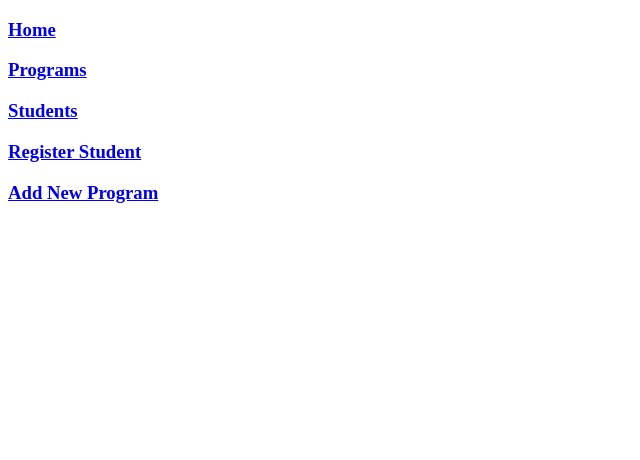
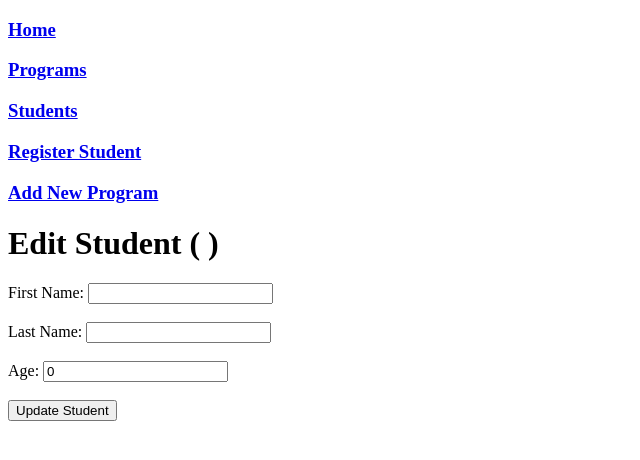
Before and after one commit to jflet004/phase-3-project-frontend, a React (Create React App) app: page /students/1/edit in a window 1280 px wide. Shown: the top 460 px of the page, without its empty margins (0-640 px from the left). Built offline with nearby package versions, Linux system fonts and the light colour scheme; no server answers.

Commit message:
Add edit capabilities to Student component

```diff
--- a/src/App.js
+++ b/src/App.js
@@ -4,6 +4,7 @@ import Navbar from "./components/Navbar";
 import Home from "./components/Home";
 import StudentList from "./components/StudentList";
 import AddStudent from "./components/AddStudent";
+import EditStudent from "./components/EditStudent";
 import StudentDetails from "./components/StudentDetails";
 import ProgramList from "./components/ProgramList";
 import AddProgram from "./components/AddProgram";
@@ -20,6 +21,7 @@ function App() {
           <Route path="/students" element={ <StudentList /> } />
           <Route path="/students/new" element={ <AddStudent /> } />
           <Route path="/students/:id" element={ <StudentDetails /> } />
+          <Route path="/students/:id/edit" element={ <EditStudent /> } />
           <Route path="/programs" element={ <ProgramList /> } />
           <Route path="/programs/new" element={ <AddProgram /> } />
           <Route path="/programs/:id" element={ <ProgramDetails /> } />
--- /dev/null
+++ b/src/components/EditStudent.js
@@ -0,0 +1,80 @@
+import React, { useState, useEffect } from 'react'
+import { useNavigate, useParams } from 'react-router-dom'
+
+const EditStudent = () => {
+  const [student, setStudent] = useState([])
+  const [firstName, setFirstName] = useState("")
+  const [lastName, setLastName] = useState("")
+  const [age, setAge] = useState(0)
+  const params = useParams();
+  const navigate = useNavigate();
+
+  useEffect(() => {
+    fetch(`http://localhost:9292/students/${params.id}`)
+    .then(response => response.json())
+    .then(data => {
+      setStudent(data)
+      setFirstName(data.first_name)
+      setLastName(data.last_name)
+      setAge(data.age)
+    })
+  }, [])
+
+  const handleFirstNameChange = e => {
+    setFirstName(e.target.value)
+  }
+  const handleLastNameChange = e => {
+    setLastName(e.target.value)
+  }
+  const handleAgeChange = e => {
+    setAge(e.target.value)
+  }
+
+  const handleSubmit = e => {
+    e.preventDefault()
+    const studentObj = {
+      first_name: firstName ,
+      last_name: lastName,
+      age: age,
+      active: true
+    }
+
+    fetch(`http://localhost:9292/students/${params.id}`, {
+      method: "PATCH",
+      headers: {
+        "Content-Type": "application/json"
+      },
+      body: JSON.stringify(studentObj)
+
+    })
+    .then(response => response.json())
+
+    navigate(`/students/${params.id}`)
+  }
+
+  return (
+    <div>
+      <h1>Edit Student ({student.first_name} {student.last_name})</h1>
+      <form onSubmit={handleSubmit}>
+        <div>
+          <label>First Name: </label>
+          <input type="text" value={firstName} onChange={handleFirstNameChange} />
+        </div>
+        <br />
+        <div>
+          <label>Last Name: </label>
+          <input type="text" value={lastName} onChange={handleLastNameChange} />
+        </div>
+        <br />
+        <div>
+          <label>Age: </label>
+          <input type="text" value={age} onChange={handleAgeChange} />
+        </div>
+        <br />
+        <input type="submit" value="Update Student" />
+      </form>
+    </div>
+  )
+}
+
+export default EditStudent
--- a/src/components/StudentDetails.js
+++ b/src/components/StudentDetails.js
@@ -1,7 +1,7 @@
 import React, { useState, useEffect } from 'react'
-import { useParams } from 'react-router-dom'
+import { useParams, NavLink } from 'react-router-dom'
 const StudentDetails = () => {
-  const [student, setStudent] = useState("")
+  const [student, setStudent] = useState([])
 
   const params = useParams()
 
@@ -26,7 +26,9 @@ const StudentDetails = () => {
       <h2>Name: {student.first_name} {student.last_name}</h2>
       <h3>Age: {student.age} years old</h3>
       <h3>Status: {status}</h3>
+      <NavLink to={`/students/${student.id}/edit`}>Edit Student</NavLink>
       <br />
+      <NavLink to={`/students`}>Back to Student List</NavLink>
     </div>
   )
 }
```
Also changed, not shown: src/components/StudentCard.js (line endings or trailing spaces).
